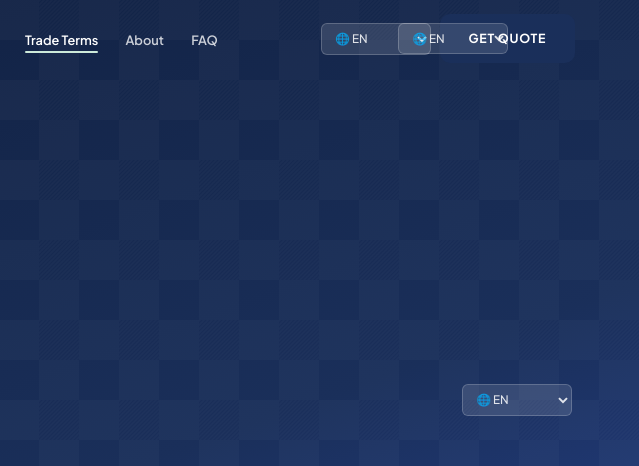
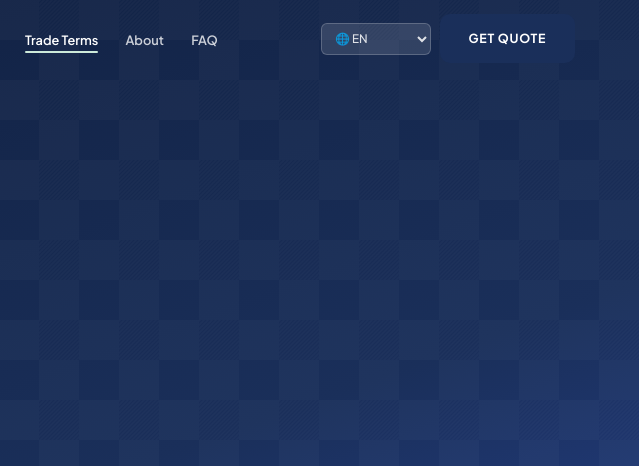
Before and after one commit to glotrexinternational/glotrex-site-v1, a plain HTML site: page glotrex/payment.html in a window 1280 px wide. Shown: the top 466 px of the page, 641-1280 px from the left. Drawn offline with nearby package versions, Linux system fonts and the light colour scheme; a web font is replaced by a local one.

Commit message:
lang select bug_1 resolved

```diff
--- a/glotrex/assets/css/style.css
+++ b/glotrex/assets/css/style.css
@@ -391,19 +391,10 @@ p  { font-size:0.93rem; color:var(--ink-soft); line-height:1.8; }
 }
 .mobile-nav-close:hover { color:var(--ink); }
 
-/* Mobile Language Selector (Top Right) */
+/* Mobile Language Selector (Top Right) — Desktop Hidden */
 .mobile-lang-top {
   display: none;
-  /* position inside the navbar so it aligns with the hamburger reliably */
-  position: absolute;
-  top: 50%;
-  transform: translateY(-50%);
-  /* default offset; media queries tighten this for smaller screens */
-  right: 4.2rem;
-  z-index: 910;
-  pointer-events: auto;
-  display: flex;
-  align-items: center;
+  /* Hidden on desktop; shown only on mobile via media queries */
 }
 
 .lang-select-mobile-top {
@@ -1161,7 +1152,7 @@ footer { background:var(--ink); padding:68px 0 0; }
 
   .nav-links,.nav-cta { display:none; }
   .hamburger { display:flex; }
-  .mobile-lang-top { display: block; position: absolute; top: 50%; transform:translateY(-50%); right: 3.2rem; }
+  .mobile-lang-top { display: flex; position: absolute; top: 50%; transform:translateY(-50%); right: 3.2rem; z-index: 910; pointer-events: auto; align-items: center; }
   /* tighten position/size on medium phones so it fits between logo and hamburger */
   .lang-select-mobile-top { min-width: 78px; font-size:0.66rem; padding:0.24rem 0.4rem; height:36px; }
 
@@ -1186,7 +1177,7 @@ footer { background:var(--ink); padding:68px 0 0; }
   .stat-num { font-size:2.1rem; }
   .btn { padding:0.62rem 1.15rem; font-size:0.73rem; }
   /* extra tightening on very small screens */
-  .mobile-lang-top { right: 2.8rem; top: 50%; transform:translateY(-50%); }
+  .mobile-lang-top { display: flex; right: 2.8rem; top: 50%; transform:translateY(-50%); z-index: 910; pointer-events: auto; align-items: center; }
   .lang-select-mobile-top { min-width: 70px; font-size:0.62rem; padding:0.2rem 0.35rem; }
 }
 
--- a/glotrex/payment.html
+++ b/glotrex/payment.html
@@ -682,18 +682,6 @@
     <a href="index.html#contact">Contact</a>
   </nav>
 
-  <!-- Mobile Language Selector (Top Right Corner) -->
-  <div class="mobile-lang-top">
-    <select id="langSelectMobileTop" class="lang-select-mobile-top" title="Language">
-      <option value="en">🌐 EN</option>
-      <option value="de">🇩🇪 DE</option>
-      <option value="ar">🇦🇪 عربي</option>
-      <option value="ru">🇷🇺 RU</option>
-      <option value="pt">🇧🇷 PT</option>
-      <option value="es">🇪🇸 ES</option>
-      <option value="it">🇮🇹 IT</option>
-    </select>
-  </div>
 
   <!-- Sticky CTAs -->
   <div class="sticky-ctas">
```
